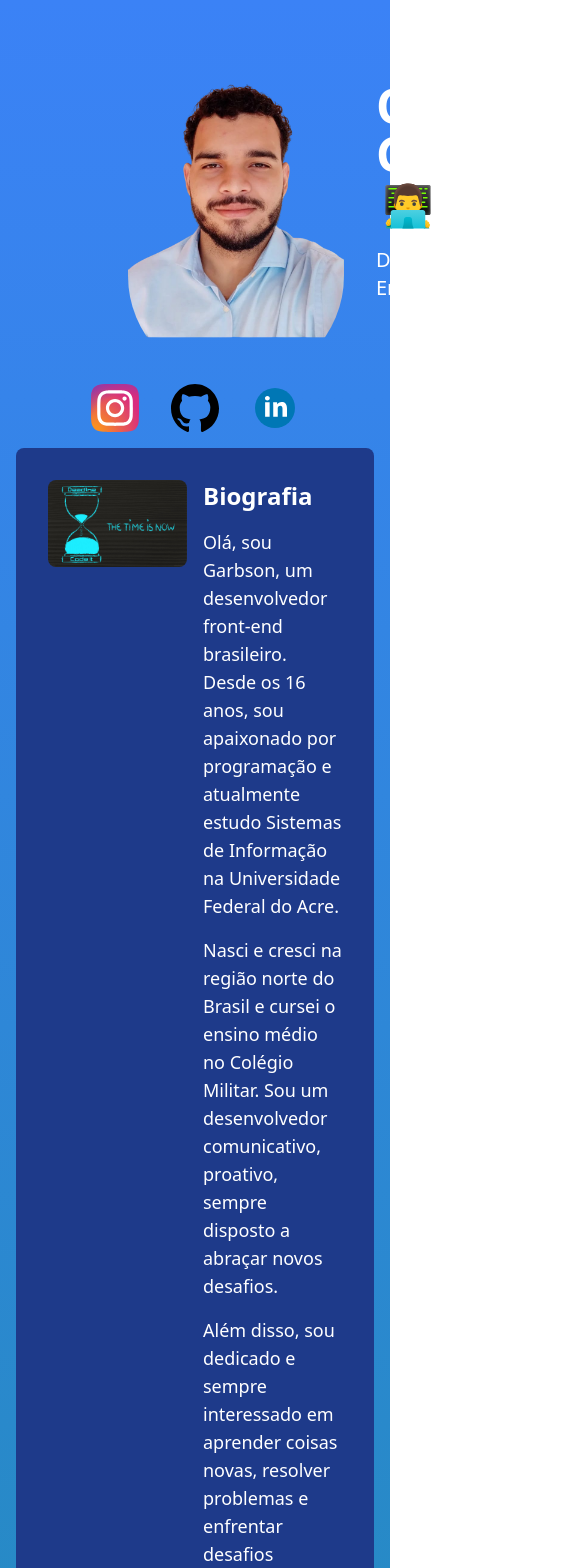
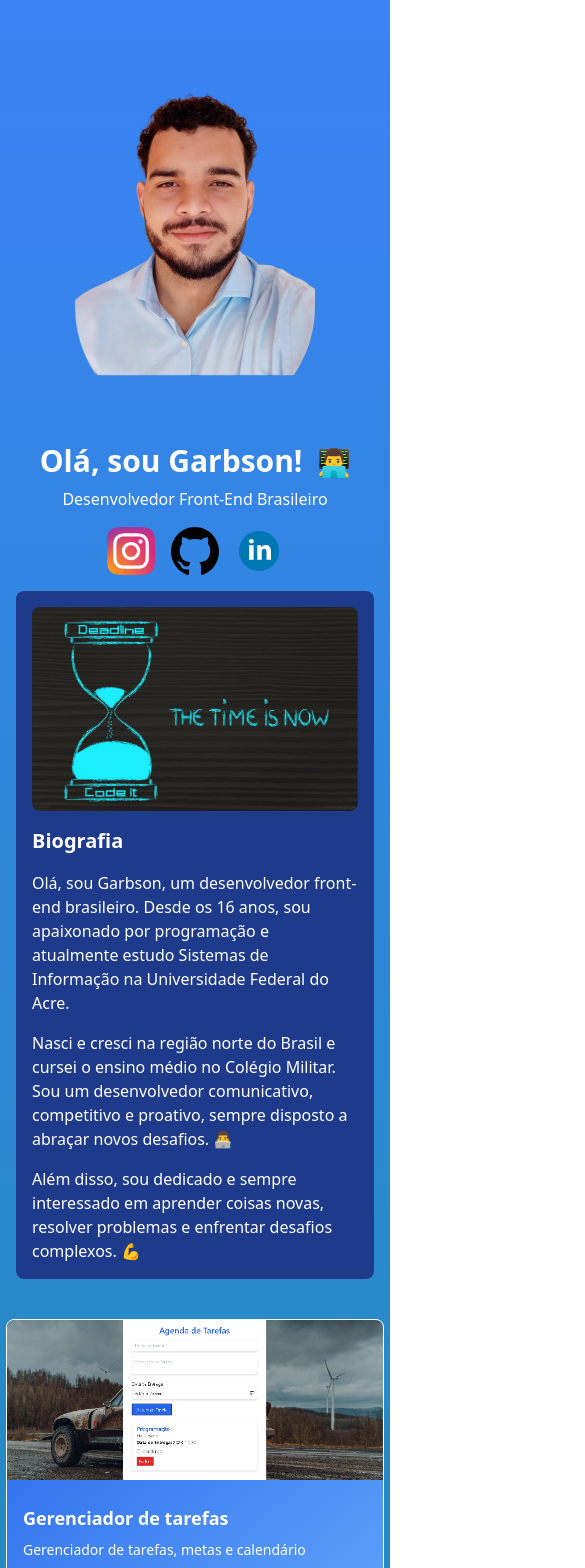
Before and after one commit to Garbson/portifolio, a Vue app: page / in a window 390 px wide. Shown: the top 1568 px of the page, 585 px wide, since content can reach past the window. Built offline with nearby package versions, Linux system fonts and the light colour scheme.

Commit message:
melhorias

```diff
--- a/src/App.vue
+++ b/src/App.vue
@@ -1,17 +1,17 @@
 <template>
   <div class="body bg-gradient-to-b from-blue-500 to-teal-600">
-    <div class="apresentacao flex items-center justify-start ml-32">
-      <img class="foto w-70 h-96 rounded-full" src="./assets/img/logo.png" alt="Minha Foto" />
-      <div class="ml-8">
-        <h2 class="text-5xl font-semibold text-white">
+    <div class="apresentacao flex flex-col items-center md:flex-row justify-center">
+      <img class="foto w-60 h-82 md:w-70 md:h-70 rounded-full" src="./assets/img/logo.png" alt="Minha Foto" />
+      <div class="text-center md:text-left md:ml-8 mt-4 md:mt-0">
+        <h2 class="text-3xl md:text-5xl font-semibold text-white">
           Olá, sou Garbson!
-          <img src="../src/assets/img/programador.svg" class="w-12 h-12 inline-block ml-2" alt="" />
+          <img src="@/assets/img/programador.svg" alt="Emoji de Programador" class="w-8 h-8 inline-block ml-2" />
         </h2>
-        <p class="text-xl text-white mt-4">Desenvolvedor Front-End Brasileiro.</p>
+        <p class="text-base md:text-xl text-white mt-2 md:mt-4">Desenvolvedor Front-End Brasileiro</p>
       </div>
     </div>
 
-    <div class="redes flex justify-center space-x-8">
+    <div class="redes mt-4 md:mt-5 flex justify-center items-center space-x-4 md:space-x-8">
       <a href="https://www.instagram.com/dev_garbson/" class="text-white hover:text-blue-300">
         <img src="./assets/img/instagram-2-1-logo-svgrepo-com.svg" alt="Instagram" class="w-12 h-12" />
       </a>
@@ -23,23 +23,22 @@
       </a>
     </div>
 
-    <div class="biografia bg-blue-900 text-white p-8 mx-4 md:mx-32 my-4 rounded-lg flex">
-      <div class="w-1/2">
+    <div class="biografia bg-blue-900 text-white p-4 md:p-8 mx-4 md:mx-32 my-4 rounded-lg flex flex-col md:flex-row">
+      <div class="w-full md:w-1/2">
         <img src="../public/biografia.jpg" alt="" class="w-full rounded-lg" />
-        <!-- Aqui você pode adicionar uma imagem ao lado do texto da biografia -->
       </div>
-      <div class="w-1/2 ml-4">
-        <p class="text-2xl font-semibold mb-4">Biografia</p>
-        <p class="text-lg">
+      <div class="w-full md:w-1/2 mt-4 md:mt-0 ml-0 md:ml-4">
+        <p class="text-xl md:text-2xl font-semibold mb-4">Biografia</p>
+        <p class="text-base md:text-lg">
           Olá, sou Garbson, um desenvolvedor front-end brasileiro. Desde os 16 anos, sou apaixonado por programação e atualmente estudo
           Sistemas de Informação na Universidade Federal do Acre.
         </p>
-        <p class="text-lg mt-4">
-          Nasci e cresci na região norte do Brasil e cursei o ensino médio no Colégio Militar. Sou um desenvolvedor comunicativo, proativo,
-          sempre disposto a abraçar novos desafios.
+        <p class="text-base md:text-lg mt-4">
+          Nasci e cresci na região norte do Brasil e cursei o ensino médio no Colégio Militar. Sou um desenvolvedor comunicativo,
+          competitivo e proativo, sempre disposto a abraçar novos desafios. 👨‍💻
         </p>
-        <p class="text-lg mt-4">
-          Além disso, sou dedicado e sempre interessado em aprender coisas novas, resolver problemas e enfrentar desafios complexos.
+        <p class="text-base md:text-lg mt-4">
+          Além disso, sou dedicado e sempre interessado em aprender coisas novas, resolver problemas e enfrentar desafios complexos. 💪
         </p>
       </div>
     </div>
```
